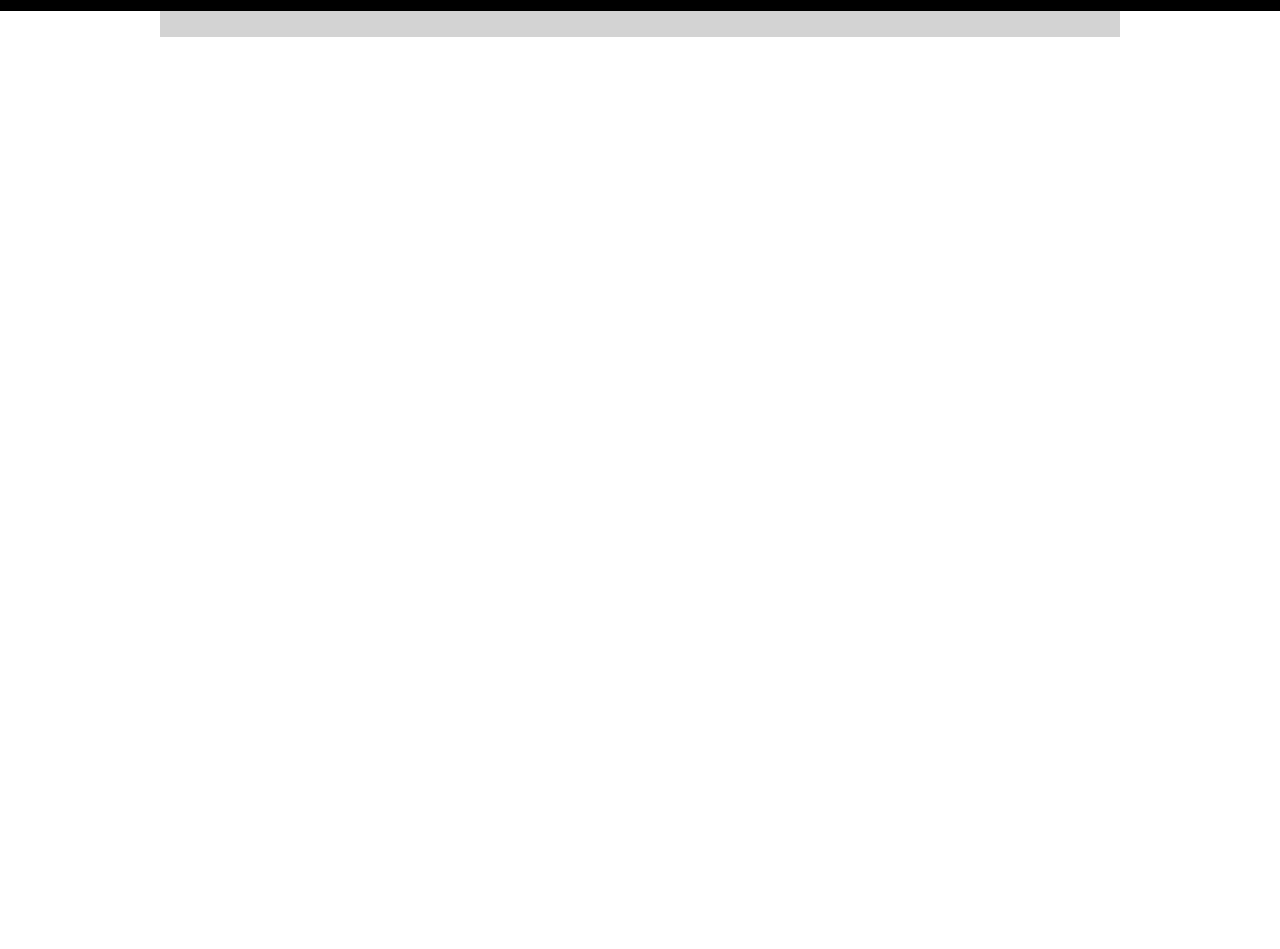
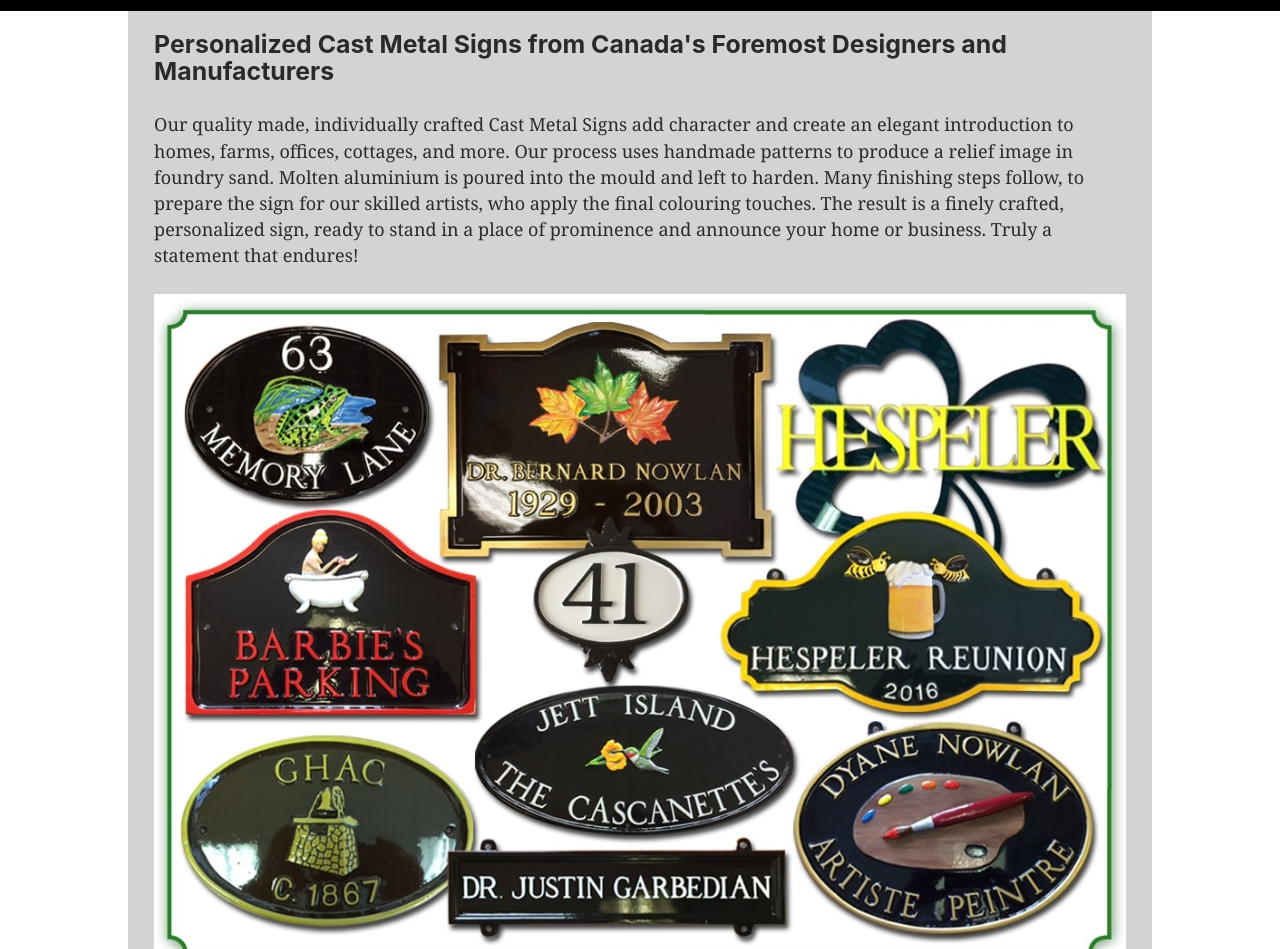
Before and after one commit to iamstevedavis/cambridgemetalsmiths, a Gatsby site: page / in a window 1280 px wide. Shown: the part 151-1100 px from the top of the page. Before the commit the page ends 800 px from the top, so only its background shows below. Built offline with nearby package versions, Linux system fonts and the light colour scheme; Gatsby itself is replaced by a stand-in of ours.

Commit message:
Adding More to Page-2; Graphql Query Working

```diff
--- a/package.json
+++ b/package.json
@@ -35,7 +35,7 @@
   "license": "MIT",
   "scripts": {
     "build": "gatsby build",
-    "develop": "gatsby develop",
+    "develop": "gatsby develop -H 0.0.0.0",
     "format": "prettier --write \"**/*.{js,jsx,json,md}\"",
     "start": "npm run develop",
     "serve": "gatsby serve",
--- a/src/components/NavBar.js
+++ b/src/components/NavBar.js
@@ -1,7 +1,7 @@
+import { MenuItem, MenuList } from '@material-ui/core';
+import { makeStyles } from '@material-ui/core/styles';
+import { Link } from 'gatsby';
 import React from 'react';
-import { makeStyles } from '@material-ui/core/styles';
-import { MenuList, MenuItem } from '@material-ui/core';
-import { Link } from 'gatsby';
 
 const useStyles = makeStyles((theme) => ({
   flexContainer: {
@@ -22,7 +22,7 @@ const NavBar = () => {
       <MenuItem component={Link} to="/page-2/">
         All Shapes and Sizes
       </MenuItem>
-      <MenuItem component={Link} to="/">
+      <MenuItem component={Link} to="/page-3">
         Emblems & Motifs
       </MenuItem>
       <MenuItem component={Link} to="/">
--- a/src/components/layout.js
+++ b/src/components/layout.js
@@ -5,14 +5,13 @@
  * See: https://www.gatsbyjs.org/docs/use-static-query/
  */
 
+import { makeStyles } from '@material-ui/core/styles';
+import { graphql, useStaticQuery } from 'gatsby';
+import PropTypes from 'prop-types';
 import React from 'react';
-import { makeStyles } from '@material-ui/core/styles';
-import PropTypes from 'prop-types';
-import { useStaticQuery, graphql } from 'gatsby';
+import Header from './header';
+import './layout.css';
 
-import Header from './header';
-import Footer from './footer';
-import './layout.css';
 
 const useStyles = makeStyles((theme) => ({
   flexContainer: {
@@ -23,9 +22,8 @@ const useStyles = makeStyles((theme) => ({
   },
   mainContainer: {
     margin: '0 auto',
-    maxWidth: 960,
-    padding: '0px 1.0875rem 1.45rem',
-    paddingTop: 0,
+    maxWidth: 1024,
+    padding: '1.0875rem 1.45rem',
     backgroundColor: 'lightGray',
   },
 }));
--- a/src/pages/index.js
+++ b/src/pages/index.js
@@ -1,23 +1,85 @@
+import { makeStyles } from '@material-ui/core/styles';
+import { graphql, useStaticQuery } from 'gatsby';
+import Img from 'gatsby-image';
 import React from 'react';
 import Layout from '../components/layout';
 import SEO from '../components/seo';
 
-const IndexPage = () => (
-  // 792x1030
-  <Layout>
-    <SEO title="Home" />
+const useStyles = makeStyles(() => ({
+  flexContainera: {
+    justifyContent: 'center',
+  },
+  image: {},
+}));
 
-    {/* <h1>Hi people</h1>
-    <p>Welcome to your new Gatsby site.</p>
-    <p>Now go build something great.</p>
-    <div style={{ maxWidth: '300px', marginBottom: '1.45rem' }}>
-      <Image />
-    </div>
-    <Button variant="contained" color="primary">
-      Hello World
-    </Button>
-    <Link to="/page-2/">Go to page 2</Link> */}
-  </Layout>
-);
+const IndexPage = () => {
+  const classes = useStyles();
+  const query = useStaticQuery(graphql`
+  query {
+    allImageSharp {
+      edges {
+        node {
+          id
+          fluid(maxWidth: 1024) {
+            ...GatsbyImageSharpFluid
+            originalName
+          }
+        }
+      }
+    }
+  }
+`);
+
+  return (
+    <Layout>
+      <SEO title="Home" />
+      <h3>Personalized Cast Metal Signs from Canada&#39;s Foremost Designers and Manufacturers</h3>
+      <p>
+        Our quality made, individually crafted Cast Metal Signs add character and create an elegant
+        introduction to homes, farms, offices, cottages, and more. Our process uses handmade patterns
+         to produce a relief image in foundry sand. Molten aluminium is poured into the mould and
+         left to harden. Many finishing steps follow, to prepare the sign for our skilled artists,
+         who apply the final colouring touches. The result is a finely crafted, personalized sign,
+         ready to stand in a place of prominence and announce your home or business.
+         Truly a statement that endures!
+      </p>
+      <div>
+        {/* These will be out of order due to the fact that
+        they are named main_1 to 4 and not sorted. */}
+        {query.allImageSharp.edges.map((edge) => {
+          const { originalName } = edge.node.fluid;
+          if (originalName.includes('main')) {
+            return (<div><Img fluid={edge.node.fluid} /></div>);
+          }
+          return (<></>);
+        })}
+      </div>
+    </Layout>
+  );
+};
 
 export default IndexPage;
+
+// https://github.com/gatsbyjs/gatsby/issues/4843
+// This query can be pasted in the graphiql console
+// and if that bug above is resolved will return just main_x items
+// const data = useStaticQuery(graphql`
+// query {
+//   allImageSharp(filter: {fluid: {originalName: {regex: "/^main_\\w+/gm"}}}) {
+//     edges {
+//       node {
+//         id
+//         fluid {
+//           base64
+//           src
+//           aspectRatio
+//           src
+//           srcSet
+//         }
+//       }
+//     }
+//   }
+// }
+// `);
+// {data.allImageSharp.edges.map((edge) => (<div><Img fluid={edge.node.fluid} /></div>))}
+//
```
Also changed, not shown: src/pages/page-2.js (+8 -5 lines), src/images/homePageLatestSignsHeader.png (added), src/images/main_1.jpg (added), src/images/main_2.jpg (added), src/images/main_3.jpg (added), src/images/main_4.jpg (added), src/pages/page-3.js (added).
